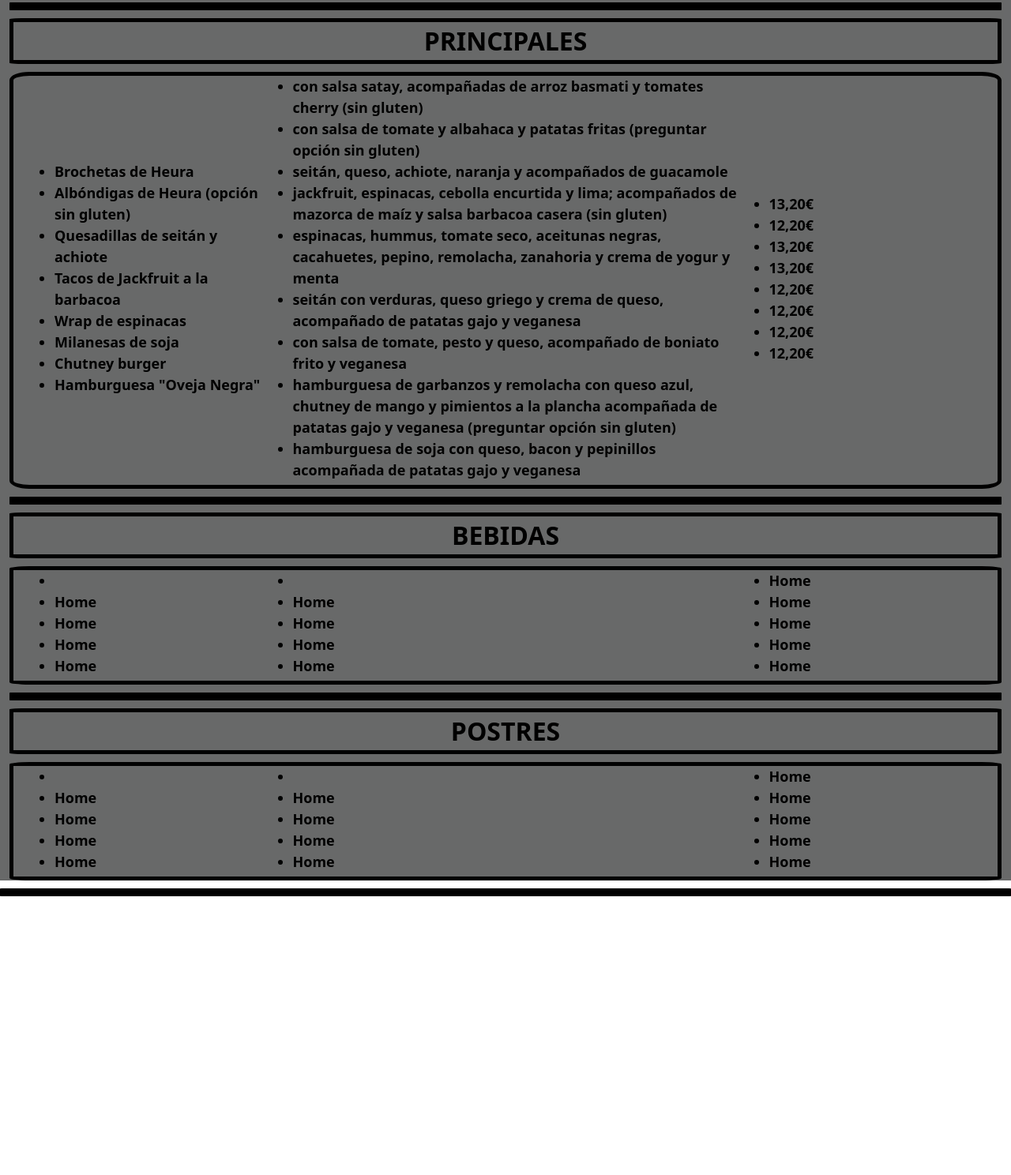
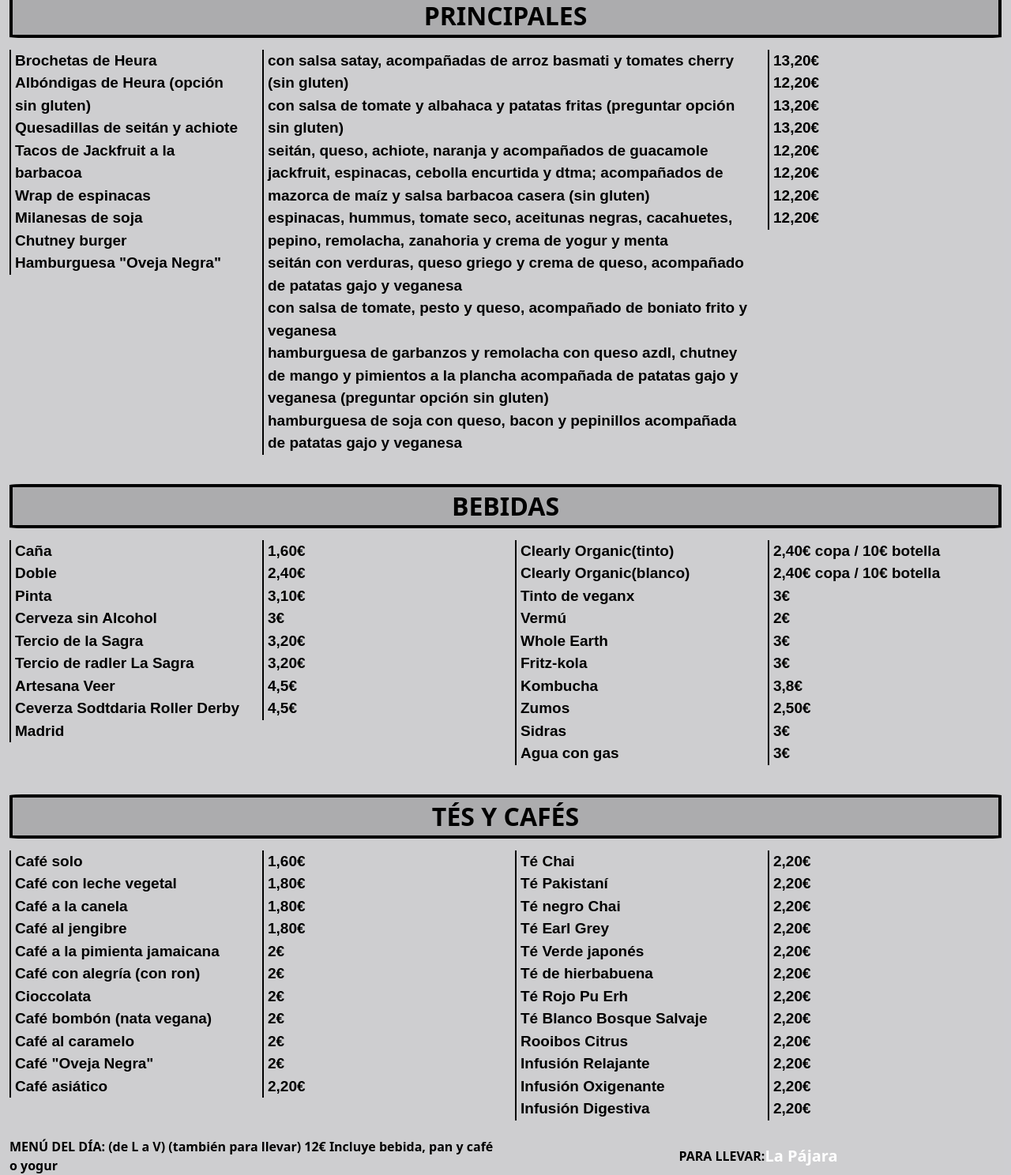
Before and after one commit to Belando/Carta-Digital-Bootstrap, a plain HTML site: page Carta/carta.html in a window 1280 px wide. Shown: the part 854-2342 px from the top of the page at 79% size. Before the commit the page ends 1999 px from the top, so only its background shows below. Drawn offline with nearby package versions, Linux system fonts and the light colour scheme.

Commit message:
Update 1
- Mejora de diseño en la carta
- Mejor visibilidad de las letras
- Código HTML más limpio y simplificado

```diff
--- a/Carta/CSS/styles2.css
+++ b/Carta/CSS/styles2.css
@@ -1,5 +1,5 @@
 .container-fluid{
-    background-color: #0c0d0e9e;
+    background-color: #a8a9ad90;
 }
 
 .header{
@@ -37,7 +37,9 @@
     display: flex;
     justify-content: center;
     align-items: center;
-    margin: 20px 0px 20px 0px;
+    color: black;
+    font-weight: bold;
+    margin-top: 1em;
 }
 
 #carta{
@@ -47,20 +49,26 @@
     align-items: center;
     font-weight: bold;
     color: black;
-    border: black solid 5px;
+    border: black solid 4px;
     border-radius: 2%;
     padding: 0px 20px 0px 20px;
-    margin-bottom: 10px;
+    margin-bottom: 15px;
+    margin-top: 1em;
+    background-color: rgba(39, 40, 41, 0.204);
 }
 
 #menu-carta{
-    font-size: 18px;
+    font-size: 19px;
     color: black;
+    font-family:Arial, Helvetica, sans-serif;
     margin-bottom: 5px;
+    border-left: 2px black solid;
+    padding-left: 5px;
+
 }
 
-.encabezado{
-    display: flex;
-    justify-content: space-between;
-    margin-top: 20px;
+a{
+    color: #ffffff;
+    text-decoration:solid;
+    font-size: 20px;
 }
--- a/Carta/carta.html
+++ b/Carta/carta.html
@@ -18,11 +18,11 @@
                     <div class="logo col-3">
                         <img src="../IMG/logo1.png">
                         Black Sheep
+                    </div>
 
+                    <div class="col-6">
                     </div>
-                    <div class="col-6">
 
-                    </div>
                     <div class="col-3">
                         <ul id="menu-cabecera" class="nav justify-content-center">
                             <li class="nav-item">
@@ -45,280 +45,235 @@
 
         <div class="row">
             <div class="carta col-12">
-                <a id="carta">CARTA
-            </div>
-            <div class="col-12">
-                <a id="carta">ENTRANTES
+                <a id="carta">CARTA</a>
             </div>
         </div>
 
         <div class="row">
-            <div class="encabezado col-12">
-                <div class="col-3">
-                    <ul id="menu-carta">
-                        <li>
-                            Ensalada templada
-                        </li>
-                        <li>
-                            Ensalada de mango</li>
-                        <li>
-                            Nachos
-                        </li>
-                        <li>
-                            Croquetas (6uds.)
-                        </li>
-                        <li>
-                            Chorivegano a la Sidra
-                        </li>
-                    </ul>
-                </div>
+            <div class="col-12">
+                <a id="carta">ENTRANTES</a>
+            </div>
+            <div class="col-3">
+                <dl id="menu-carta">
+                    <dt>Ensalada templada</dt>
+                    <dt>Ensalada de mango</dt>
+                    <dt>Nachos</dt>
+                    <dt>Croquetas (6uds.)</dt>
+                    <dt>Chorivegano a la Sidra</dt>
+                </dl>
+             </div>
 
-                <div class="col-6">
-                    <ul id="menu-carta">
-                        <li>
-                            boniato y berenjena asados, tofu, rabanitos, lechuga y crema de aguacate (sin gluten)
-                        </li>
-                        <li>
-                            mango, queso griego, nueces, lechuga, canónigos, cherrys y aliño de vinagre balsámico (sin gluten)</li>
-                        <li>
-                            con guacamole, queso, chili de frijoles negros y soja, nata agria y jalapeños (sin gluten)
-                        </li>
-                        <li>
-                            calabaza y puerro, espinacas, boletus, mezcladas
-                        </li>
-                    </ul>
-                </div>
+            <div class="col-6">
+                <dl id="menu-carta">
+                    <dt>boniato y berenjena asados, tofu, rabanitos, lechuga y crema de aguacate (sin gluten)</dt>
 
-                <div class="col-3">
-                    <ul id="menu-carta">
-                        <li>
-                            13,20€
-                        </li>
-                        <li>
-                            13,20€</li>
-                        <li>
-                            12,20€
-                        </li>
-                        <li>
-                            9,70€
-                        </li>
-                        <li>
-                            8,70€
-                        </li>
-                    </ul>
-                </div>
+                    <dt>mango, queso griego, nueces, lechuga, canónigos, cherrys y adtño de vinagre balsámico (sin gluten)</dt>
 
+                    <dt>con guacamole, queso, chidt de frijoles negros y soja, nata agria y jalapeños (sin gluten)</dt>
+
+                    <dt>calabaza y puerro, espinacas, boletus, mezcladas</dt>
+                </dl>
+            </div>
+
+            <div class="col-3">
+                <dl id="menu-carta">
+                    <dt>13,20€</dt>
+                    <dt>13,20€</dt>
+                    <dt>12,20€</dt>
+                    <dt>9,70€</dt>
+                    <dt>8,70€</dt>
+                </dl>
             </div>
         </div>
 
+        <div class="row">
             <div class="col-12">
-                <a id="carta">PRINCIPALES
+                <a id="carta">PRINCIPALES</a>
             </div>
             <div class="col-3">
-                <ul id="menu-carta">
-                    <li>
-                        Brochetas de Heura
-                    </li>
-                    <li>
-                        Albóndigas de Heura (opción sin gluten)
-                    </li>
-                    <li>
-                        Quesadillas de seitán y achiote
-                    </li>
-                    <li>
-                        Tacos de Jackfruit a la barbacoa
-                    </li>
-                    <li>
-                        Wrap de espinacas
-                    </li>
-                    <li>
-                        Milanesas de soja
-                    </li>
-                    <li>
-                        Chutney burger
-                    </li>
-                    <li>
-                        Hamburguesa "Oveja Negra"
-                    </li>
-                </ul>
+                <dl id="menu-carta">
+                    <dt>Brochetas de Heura</dt>
+                    <dt>Albóndigas de Heura (opción sin gluten)</dt>
+                    <dt>Quesadillas de seitán y achiote</dt>
+                    <dt>Tacos de Jackfruit a la barbacoa</dt>
+                    <dt>Wrap de espinacas</dt>
+                    <dt>Milanesas de soja</dt>
+                    <dt>Chutney burger</dt>
+                    <dt>Hamburguesa "Oveja Negra"</dt>
+                </dl>
             </div>
             <div class="col-6">
-                <ul id="menu-carta">
-                    <li>
-                        con salsa satay, acompañadas de arroz basmati y tomates cherry (sin gluten)
-                    </li>
-                    <li>
-                        con salsa de tomate y albahaca y patatas fritas (preguntar opción sin gluten)
-                    </li>
-                    <li>
-                        seitán, queso, achiote, naranja y acompañados de guacamole
-                    </li>
-                    <li>
-                        jackfruit, espinacas, cebolla encurtida y lima; acompañados de mazorca de maíz y salsa barbacoa casera (sin gluten)
-                    </li>
-                    <li>
-                        espinacas, hummus, tomate seco, aceitunas negras, cacahuetes, pepino, remolacha, zanahoria y crema de yogur y menta
-                    </li>
-                    <li>
-                        seitán con verduras, queso griego y crema de queso, acompañado de patatas gajo y veganesa
-                    </li>
-                    <li>
-                        con salsa de tomate, pesto y queso, acompañado de boniato frito y veganesa
-                    </li>
-                    <li>
-                        hamburguesa de garbanzos y remolacha con queso azul, chutney de mango y pimientos a la plancha acompañada de patatas gajo y veganesa (preguntar opción sin gluten)
-                    </li>
-                    <li>
-                        hamburguesa de soja con queso, bacon y pepinillos acompañada de patatas gajo y veganesa
-                    </li>
-                </ul>
+                <dl id="menu-carta">
+                    <dt>con salsa satay, acompañadas de arroz basmati y tomates cherry (sin gluten)</dt>
+
+                    <dt>con salsa de tomate y albahaca y patatas fritas (preguntar opción sin gluten)</dt>
+
+                    <dt>seitán, queso, achiote, naranja y acompañados de guacamole</dt>
+
+                    <dt>jackfruit, espinacas, cebolla encurtida y dtma; acompañados de mazorca de maíz y salsa barbacoa casera (sin gluten)</dt>
+
+                    <dt>espinacas, hummus, tomate seco, aceitunas negras, cacahuetes, pepino, remolacha, zanahoria y crema de yogur y menta</dt>
+
+                    <dt>seitán con verduras, queso griego y crema de queso, acompañado de patatas gajo y veganesa</dt>
+
+                    <dt>con salsa de tomate, pesto y queso, acompañado de boniato frito y veganesa</dt>
+
+                    <dt>hamburguesa de garbanzos y remolacha con queso azdl, chutney de mango y pimientos a la plancha acompañada de patatas gajo y veganesa (preguntar opción sin gluten)</dt>
+
+                    <dt>hamburguesa de soja con queso, bacon y pepinillos acompañada de patatas gajo y veganesa</dt>
+                </dl>
             </div>
             <div class="col-3">
-                <ul id="menu-carta">
-                    <li>
-                        13,20€
-                    </li>
-                    <li>
-                        12,20€
-                    </li>
-                    <li>
-                        13,20€
-                    </li>
-                    <li>
-                        13,20€
-                    </li>
-                    <li>
-                        12,20€
-                    </li>
-                    <li>
-                        12,20€
-                    </li>
-                    <li>
-                        12,20€
-                    </li>
-                    <li>
-                        12,20€
-                    </li>
-                </ul>
+                <dl id="menu-carta">
+                    <dt>13,20€</dt>
+                    <dt>12,20€</dt>
+                    <dt>13,20€</dt>
+                    <dt>13,20€</dt>
+                    <dt>12,20€</dt>
+                    <dt>12,20€</dt>
+                    <dt>12,20€</dt>
+                    <dt>12,20€</dt>
+                </dl>
             </div>
+        </div>
+
+        <div class="row">
             <div class="col-12">
-                <a id="carta">BEBIDAS
+                <a id="carta">BEBIDAS</a>
             </div>
             <div class="col-3">
-                <ul id="menu-carta">
-                    <li>
-
-                    </li>
-                    <li>
-                        Home</li>
-                    <li>
-                        Home
-                    </li>
-                    <li>
-                        Home
-                    </li>
-                    <li>
-                        Home
-                    </li>
-                </ul>
-            </div>
-            <div class="col-6">
-                <ul id="menu-carta">
-                    <li>
-
-                    </li>
-                    <li>
-                        Home</li>
-                    <li>
-                        Home
-                    </li>
-                    <li>
-                        Home
-                    </li>
-                    <li>
-                        Home
-                    </li>
-                </ul>
+                <dl id="menu-carta">
+                    <dt>Caña</dt>
+                    <dt>Doble</dt>
+                    <dt>Pinta</dt>
+                    <dt>Cerveza sin Alcohol</dt>
+                    <dt>Tercio de la Sagra</dt>
+                    <dt>Tercio de radler La Sagra</dt>
+                    <dt>Artesana Veer</dt>
+                    <dt>Ceverza Sodtdaria Roller Derby Madrid</dt>
+                </dl>
             </div>
             <div class="col-3">
-                <ul id="menu-carta">
-                    <li>
-                        Home
-                    </li>
-                    <li>
-                        Home</li>
-                    <li>
-                        Home
-                    </li>
-                    <li>
-                        Home
-                    </li>
-                    <li>
-                        Home
-                    </li>
-                </ul>
-            </div>
-            <div class="col-12">
-                <a id="carta">POSTRES
+                <dl id="menu-carta">
+                    <dt>1,60€</dt>
+                    <dt>2,40€</dt>
+                    <dt>3,10€</dt>
+                    <dt>3€</dt>
+                    <dt>3,20€</dt>
+                    <dt>3,20€</dt>
+                    <dt>4,5€</dt>
+                    <dt>4,5€</dt>
+                </dl>
             </div>
             <div class="col-3">
-                <ul id="menu-carta">
-                    <li>
-
-                    </li>
-                    <li>
-                        Home</li>
-                    <li>
-                        Home
-                    </li>
-                    <li>
-                        Home
-                    </li>
-                    <li>
-                        Home
-                    </li>
-                </ul>
-            </div>
-            <div class="col-6">
-                <ul id="menu-carta">
-                    <li>
-
-                    </li>
-                    <li>
-                        Home</li>
-                    <li>
-                        Home
-                    </li>
-                    <li>
-                        Home
-                    </li>
-                    <li>
-                        Home
-                    </li>
-                </ul>
+                <dl id="menu-carta">
+                    <dt>Clearly Organic(tinto)</dt>
+                    <dt>Clearly Organic(blanco)</dt>
+                    <dt>Tinto de veganx</dt>
+                    <dt>Vermú</dt>
+                    <dt>Whole Earth </dt>
+                    <dt>Fritz-kola</dt>
+                    <dt>Kombucha</dt>
+                    <dt>Zumos</dt>
+                    <dt>Sidras</dt>
+                    <dt>Agua con gas</dt>
+                </dl>
             </div>
             <div class="col-3">
-                <ul id="menu-carta">
-                    <li>
-                        Home
-                    </li>
-                    <li>
-                        Home</li>
-                    <li>
-                        Home
-                    </li>
-                    <li>
-                        Home
-                    </li>
-                    <li>
-                        Home
-                    </li>
-                </ul>
+                <dl id="menu-carta">
+                    <dt>2,40€ copa / 10€ botella</dt>
+                    <dt>2,40€ copa / 10€ botella</dt>
+                    <dt>3€</dt>
+                    <dt>2€</dt>
+                    <dt>3€</dt>
+                    <dt>3€</dt>
+                    <dt>3,8€</dt>
+                    <dt>2,50€</dt>
+                    <dt>3€</dt>
+                    <dt>3€</dt>
+                </dl>
             </div>
-
         </div>
 
+        <div class="row">
+            <div class="col-12">
+                <a id="carta">TÉS Y CAFÉS</a>
+            </div>
+            <div class="col-3">
+                <dl id="menu-carta">
+                    <dt>Café solo</dt>
+                    <dt>Café con leche vegetal</dt>
+                    <dt>Café a la canela</dt>
+                    <dt>Café al jengibre</dt>
+                    <dt>Café a la pimienta jamaicana</dt>
+                    <dt>Café con alegría (con ron)</dt>
+                    <dt>Cioccolata</dt>
+                    <dt>Café bombón (nata vegana)</dt>
+                    <dt>Café al caramelo</dt>
+                    <dt>Café "Oveja Negra"</dt>
+                    <dt>Café asiático</dt>
+                </dl>
+            </div>
+            <div class="col-3">
+                <dl id="menu-carta">
+                    <dt>1,60€</dt>
+                    <dt>1,80€</dt>
+                    <dt>1,80€</dt>
+                    <dt>1,80€</dt>
+                    <dt>2€</dt>
+                    <dt>2€</dt>
+                    <dt>2€</dt>
+                    <dt>2€</dt>
+                    <dt>2€</dt>
+                    <dt>2€</dt>
+                    <dt>2,20€</dt>
+                </dl>
+            </div>
+            <div class="col-3">
+                <dl id="menu-carta">
+                    <dt>Té Chai</dt>
+                    <dt>Té Pakistaní</dt>
+                    <dt>Té negro Chai</dt>
+                    <dt>Té Earl Grey</dt>
+                    <dt>Té Verde japonés</dt>
+                    <dt>Té de hierbabuena</dt>
+                    <dt>Té Rojo Pu Erh</dt>
+                    <dt>Té Blanco Bosque Salvaje</dt>
+                    <dt>Rooibos Citrus</dt>
+                    <dt>Infusión Relajante</dt>
+                    <dt>Infusión Oxigenante</dt>
+                    <dt>Infusión Digestiva</dt>
+                </dl>
+            </div>
+            <div class="col-3">
+                <dl id="menu-carta">
+                    <dt>2,20€</dt>
+                    <dt>2,20€</dt>
+                    <dt>2,20€</dt>
+                    <dt>2,20€</dt>
+                    <dt>2,20€</dt>
+                    <dt>2,20€</dt>
+                    <dt>2,20€</dt>
+                    <dt>2,20€</dt>
+                    <dt>2,20€</dt>
+                    <dt>2,20€</dt>
+                    <dt>2,20€</dt>
+                    <dt>2,20€</dt>
+                </dl>
+            </div>
+        </div>
 
+        <div class="row">
+            <div class="carta col-6">
+                MENÚ DEL DÍA: (de L a V)
+                (también para llevar) 12€
+                Incluye bebida, pan y café o yogur
+            </div>
+            <div class="carta col-6">
+                PARA LLEVAR:
+                    <a id="link" href=" https://lapajara.coopcycle.org/es/restaurant/11-la-oveja-negra"> La Pájara</a>
+            </div>
+        </div>
     </div>
 </body>
 </html>
```
